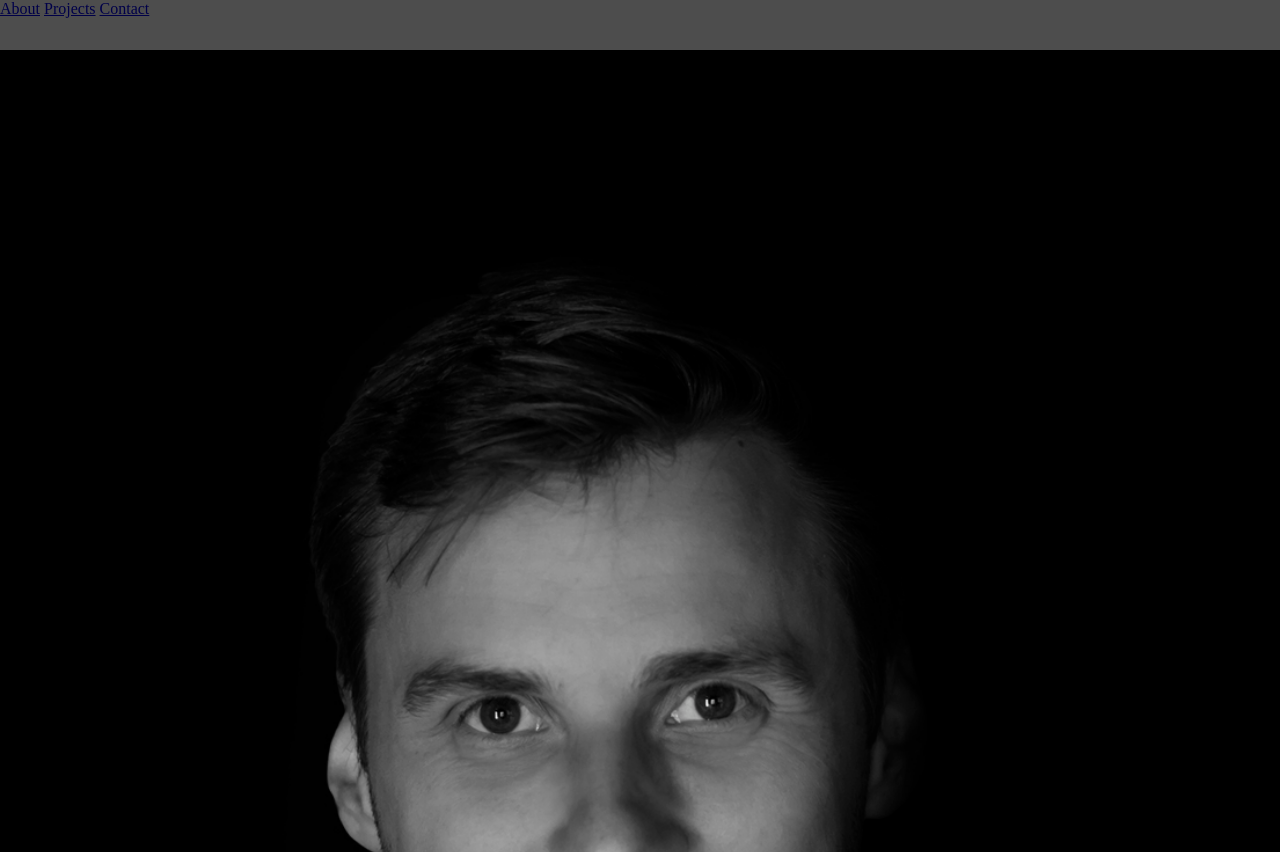
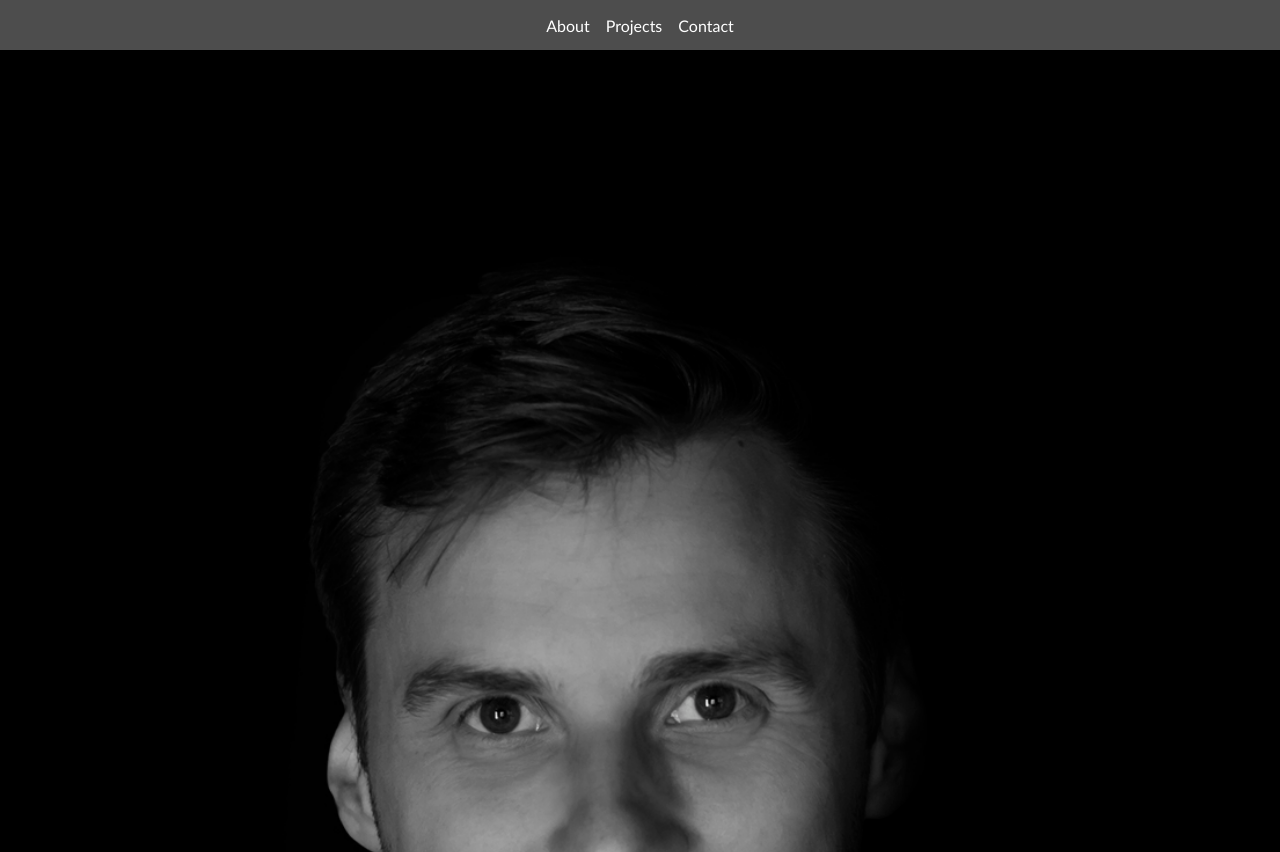
Before and after one commit to IgorsPalcevskis/Personal-Portfolio-Webpage-v2, a plain HTML site: page index.html in a window 1280 px wide. Shown: the top 852 px of the page. Drawn offline with Linux system fonts and the light colour scheme.

Commit message:
aligned and styled nav bar element and h1 element of welcome section

```diff
--- a/index.html
+++ b/index.html
@@ -15,8 +15,7 @@
   <section id="welcome-section">
     <div id="welcome-section-img-container">
       <img src="profile_photo_bw_centered.jpg" alt="black and white profile photo">
-      <h1>Igors Palcevskis</h1>
-      <p>Self-taught Front End Web Developer</p>
+      <h1><span>Hello, <br>my name is </span><br>Igors <br>Palcevskis</h1>
     </div>
   </section>
   <section id="about">
--- a/style.css
+++ b/style.css
@@ -3,12 +3,21 @@ body {
   padding: 0px;
 }
 #navbar {
+  font-family: 'Trebuchet MS', 'Lucida Sans Unicode', 'Lucida Grande', 'Lucida Sans', Arial, sans-serif;
   position: fixed;
   top: 0px;
   height: 50px;
-  background-color: white;
+  background-color: rgba(255, 255, 255, 0.3);
   width: 100%;
-  opacity: 0.3;
+  display: flex;
+  flex-direction: row;
+  align-items: center;
+  justify-content: center;
+}
+#navbar>a {
+  padding: 0.5rem;
+  text-decoration: none;
+  color: white;
 }
 #welcome-section {
   color: white;
@@ -16,6 +25,8 @@ body {
   height: 100vh;
 }
 #welcome-section-img-container {
+  font-family: 'Trebuchet MS', 'Lucida Sans Unicode', 'Lucida Grande', 'Lucida Sans', Arial, sans-serif;
+  font-size: 2.2rem;
   width: 100%;
   height: 100%;
   display: flex;
@@ -25,6 +36,12 @@ body {
 #welcome-section-img-container>img {
   width: 100%;
 }
+#welcome-section-img-container>h1 {
+  margin-top: 0;
+}
+span {
+  font-size: 1.7rem;
+}
 @media only screen and (min-width: 1920px) {
   #welcome-section-img-container {
   width: 1920px;
```
